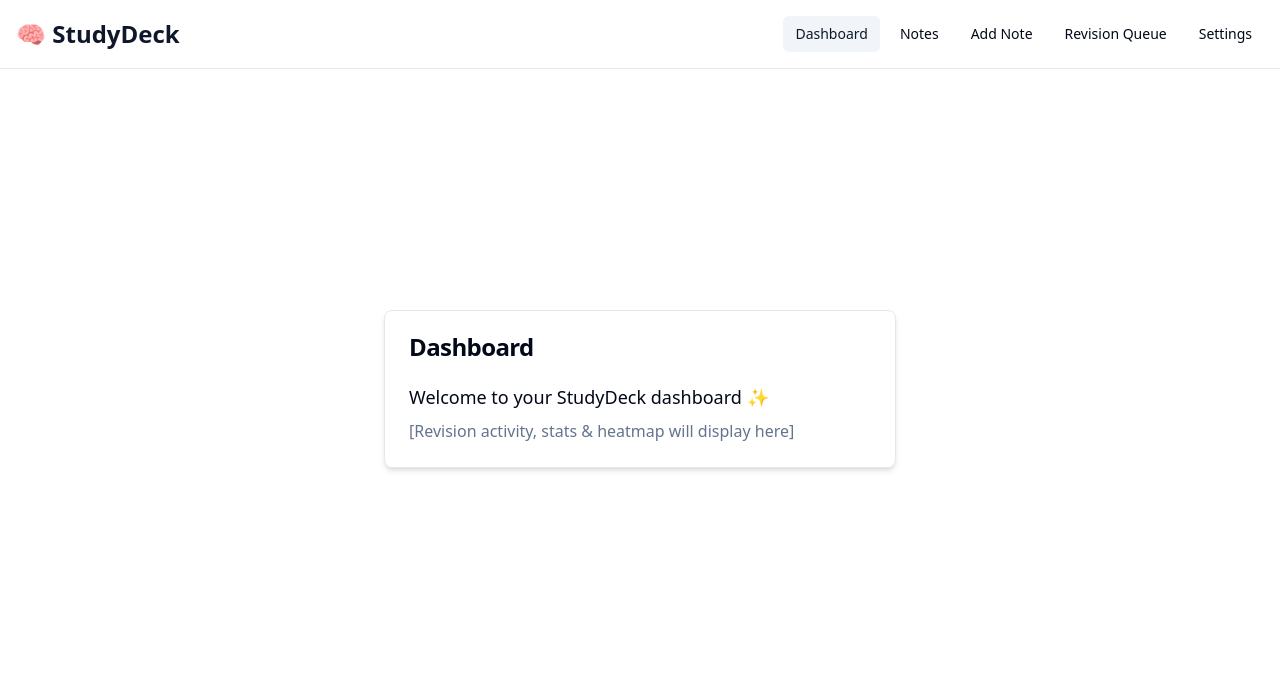
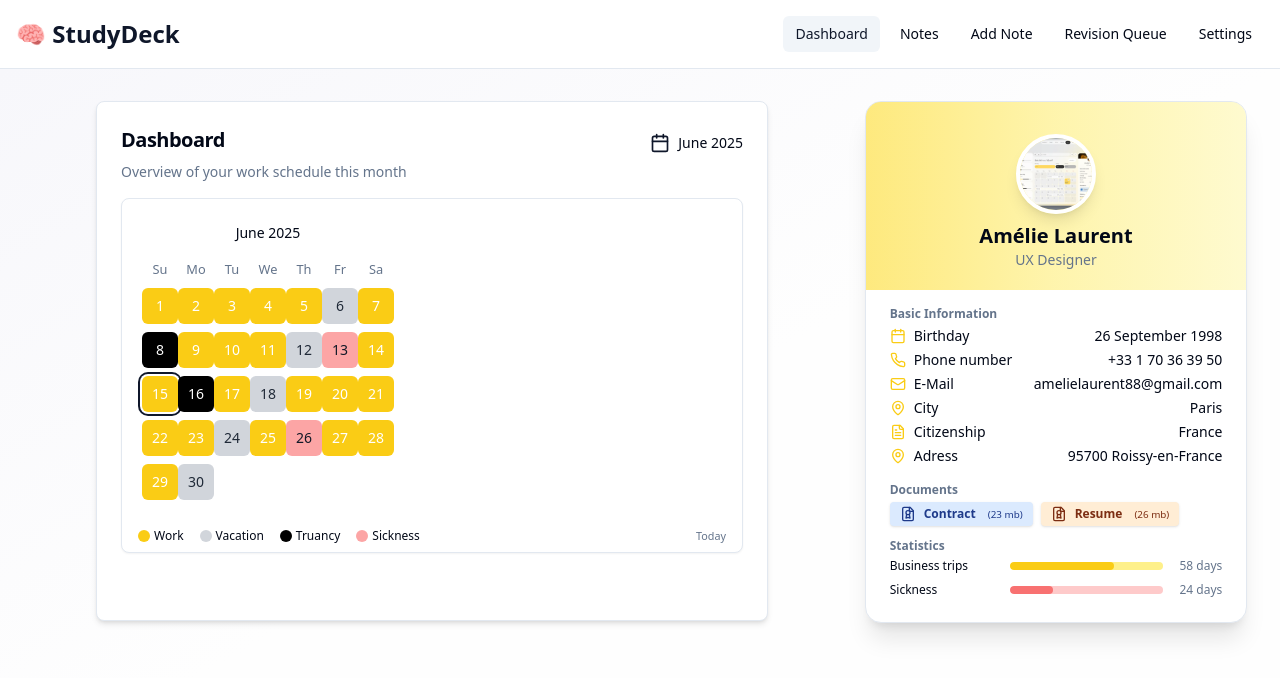
Before and after one commit to Sparshga/studydeck-revision-hub, a React (Vite) app: page /dashboard in a window 1280 px wide. Shown: the top 678 px of the page. Built offline with nearby package versions, Linux system fonts and the light colour scheme.

Commit message:
feat: Implement dashboard UI with calendar and profile card
Adds a calendar component to the dashboard, displaying the current date and work indicators. Also includes a profile card on the right side, as per the provided image.

```diff
--- /dev/null
+++ b/src/components/ProfileCard.tsx
@@ -0,0 +1,86 @@
+
+import { Card, CardHeader, CardTitle, CardContent } from "@/components/ui/card";
+import { Calendar as CalendarIcon, Mail, MapPin, Phone, FileText, FileBadge2 } from "lucide-react";
+
+const ProfileCard = () => {
+  // Mock profile data; you can connect to real user data if available
+  return (
+    <Card className="shadow-xl animate-fade-in h-fit px-0 py-0 overflow-hidden relative rounded-2xl">
+      {/* Banner + Avatar */}
+      <div className="bg-gradient-to-r from-yellow-300/70 via-yellow-200/70 to-yellow-100/80 pt-8 pb-4 px-6">
+        <div className="flex flex-col items-center">
+          <img
+            src="/lovable-uploads/7ccb9b27-96d9-4e41-a0f2-c7e3e5e45fa9.png"
+            alt="User Avatar"
+            className="w-20 h-20 rounded-full border-4 border-white object-cover shadow-lg mb-2"
+          />
+          <div className="text-xl font-semibold">Amélie Laurent</div>
+          <div className="text-sm text-muted-foreground mb-1">UX Designer</div>
+        </div>
+      </div>
+      <CardContent className="px-6 pt-2 pb-6">
+        <div className="text-xs font-semibold text-muted-foreground mb-1 mt-2">Basic Information</div>
+        <ul className="text-sm space-y-1 mb-4">
+          <li className="flex items-center gap-2">
+            <CalendarIcon className="w-4 h-4 text-yellow-400" />
+            <span className="w-28">Birthday</span>
+            <span className="flex-1 text-right">26 September 1998</span>
+          </li>
+          <li className="flex items-center gap-2">
+            <Phone className="w-4 h-4 text-yellow-400" />
+            <span className="w-28">Phone number</span>
+            <span className="flex-1 text-right">+33 1 70 36 39 50</span>
+          </li>
+          <li className="flex items-center gap-2">
+            <Mail className="w-4 h-4 text-yellow-400" />
+            <span className="w-28">E-Mail</span>
+            <span className="flex-1 text-right truncate">amelielaurent88@gmail.com</span>
+          </li>
+          <li className="flex items-center gap-2">
+            <MapPin className="w-4 h-4 text-yellow-400" />
+            <span className="w-28">City</span>
+            <span className="flex-1 text-right">Paris</span>
+          </li>
+          <li className="flex items-center gap-2">
+            <FileText className="w-4 h-4 text-yellow-400" />
+            <span className="w-28">Citizenship</span>
+            <span className="flex-1 text-right">France</span>
+          </li>
+          <li className="flex items-center gap-2">
+            <MapPin className="w-4 h-4 text-yellow-400" />
+            <span className="w-28">Adress</span>
+            <span className="flex-1 text-right">95700 Roissy-en-France</span>
+          </li>
+        </ul>
+        <div className="font-semibold text-xs text-muted-foreground mb-1">Documents</div>
+        <div className="flex gap-2 mb-3">
+          <button className="flex gap-2 items-center bg-blue-100 text-blue-900 rounded px-2.5 py-1 text-xs font-bold shadow hover:bg-blue-200 transition">
+            <FileBadge2 className="w-4 h-4" /> Contract
+            <span className="ml-1 font-normal text-[0.82em]">(23 mb)</span>
+          </button>
+          <button className="flex gap-2 items-center bg-orange-100 text-orange-900 rounded px-2.5 py-1 text-xs font-bold shadow hover:bg-orange-200 transition">
+            <FileBadge2 className="w-4 h-4" /> Resume
+            <span className="ml-1 font-normal text-[0.82em]">(26 mb)</span>
+          </button>
+        </div>
+        <div className="font-semibold text-xs text-muted-foreground mb-1">Statistics</div>
+        <div className="mb-2 flex gap-2 items-center">
+          <span className="w-28 text-xs">Business trips</span>
+          <div className="flex-1 bg-yellow-200 h-2 rounded mr-2 relative overflow-hidden">
+            <div className="bg-yellow-400 h-2 rounded absolute left-0 top-0" style={{ width: "68%" }} />
+          </div>
+          <span className="text-xs text-muted-foreground">58 days</span>
+        </div>
+        <div className="flex gap-2 items-center">
+          <span className="w-28 text-xs">Sickness</span>
+          <div className="flex-1 bg-red-200 h-2 rounded mr-2 relative overflow-hidden">
+            <div className="bg-red-400 h-2 rounded absolute left-0 top-0" style={{ width: "28%" }} />
+          </div>
+          <span className="text-xs text-muted-foreground">24 days</span>
+        </div>
+      </CardContent>
+    </Card>
+  );
+};
+
+export default ProfileCard;
--- a/src/pages/Dashboard.tsx
+++ b/src/pages/Dashboard.tsx
@@ -1,17 +1,100 @@
 
+import { Calendar } from "@/components/ui/calendar";
 import { Card, CardHeader, CardTitle, CardContent } from "@/components/ui/card";
+import { User, Mail, Calendar as CalendarIcon, MapPin, Phone } from "lucide-react";
+import * as React from "react";
+import ProfileCard from "@/components/ProfileCard";
 
-const Dashboard = () => (
-  <main className="flex min-h-[80vh] flex-col items-center justify-center p-8 bg-background">
-    <Card className="w-full max-w-lg shadow-md animate-fade-in">
-      <CardHeader>
-        <CardTitle>Dashboard</CardTitle>
-      </CardHeader>
-      <CardContent>
-        <p className="text-lg mb-2">Welcome to your StudyDeck dashboard ✨</p>
-        <p className="text-muted-foreground">[Revision activity, stats & heatmap will display here]</p>
-      </CardContent>
-    </Card>
-  </main>
-);
+function getMockDays() {
+  // For simplicity, yellow for 'work', gray for 'vacation', black for 'truancy'
+  const result: { [key: string]: "work" | "vacation" | "truancy" | "sickness" } = {};
+  const now = new Date();
+  for (let i = 1; i <= 31; i++) {
+    if (i % 6 === 0) result[new Date(now.getFullYear(), now.getMonth(), i).toDateString()] = "vacation";
+    else if (i % 8 === 0) result[new Date(now.getFullYear(), now.getMonth(), i).toDateString()] = "truancy";
+    else if (i % 13 === 0) result[new Date(now.getFullYear(), now.getMonth(), i).toDateString()] = "sickness";
+    else result[new Date(now.getFullYear(), now.getMonth(), i).toDateString()] = "work";
+  }
+  return result;
+}
+
+// Helper to render the colored dots or background in the calendar
+const dayStyles = {
+  work: "bg-yellow-400 text-white font-bold",
+  vacation: "bg-gray-300 text-gray-700 font-medium",
+  truancy: "bg-black text-white",
+  sickness: "bg-pink-200 text-gray-800 font-medium"
+}
+
+const Dashboard = () => {
+  const [date, setDate] = React.useState<Date | undefined>(new Date());
+  const mockDays = React.useMemo(() => getMockDays(), []);
+
+  return (
+    <main className="min-h-[90vh] w-full flex flex-col lg:flex-row items-stretch justify-center gap-8 bg-gradient-to-br from-[#f7f7fb] via-[#fefefe] to-[#fefefe] p-2 sm:p-8">
+      {/* Main content (calendar) */}
+      <div className="flex-1 flex items-start justify-center">
+        <Card className="w-full max-w-2xl shadow-md animate-fade-in p-0 flex flex-col min-h-[520px]">
+          <CardHeader className="pb-2 pt-6 px-6 flex flex-row items-center justify-between">
+            <CardTitle className="text-xl">Dashboard</CardTitle>
+            <div className="flex gap-2 items-center">
+              <CalendarIcon className="w-5 h-5 text-primary" />
+              <span className="text-sm text-foreground">{date ? date.toLocaleString(undefined, { month: "long", year: "numeric" }) : ""}</span>
+            </div>
+          </CardHeader>
+          <CardContent className="flex flex-col gap-2 pt-0 pb-6 px-6">
+            <div className="text-muted-foreground mb-2 text-sm">
+              Overview of your work schedule this month
+            </div>
+            <div className="border rounded-lg p-2 bg-white shadow-sm overflow-x-auto pointer-events-auto">
+              <Calendar
+                mode="single"
+                selected={date}
+                onSelect={setDate}
+                className="pointer-events-auto"
+                modifiers={{
+                  work: Object.keys(mockDays)
+                    .filter((d) => mockDays[d] === "work")
+                    .map((d) => new Date(d)),
+                  vacation: Object.keys(mockDays)
+                    .filter((d) => mockDays[d] === "vacation")
+                    .map((d) => new Date(d)),
+                  truancy: Object.keys(mockDays)
+                    .filter((d) => mockDays[d] === "truancy")
+                    .map((d) => new Date(d)),
+                  sickness: Object.keys(mockDays)
+                    .filter((d) => mockDays[d] === "sickness")
+                    .map((d) => new Date(d)),
+                  today: [new Date()]
+                }}
+                modifiersClassNames={{
+                  work: "bg-yellow-400 text-white rounded-full",
+                  vacation: "bg-gray-300 text-gray-800 rounded-full",
+                  truancy: "bg-black text-white rounded-full",
+                  sickness: "bg-red-300 text-gray-900 rounded-full",
+                  today: "ring-2 ring-primary ring-offset-2 font-bold"
+                }}
+                fromDate={new Date(new Date().getFullYear(), new Date().getMonth(), 1)}
+                toDate={new Date(new Date().getFullYear(), new Date().getMonth()+1, 0)}
+                showOutsideDays={false}
+              />
+              <div className="flex gap-4 mt-4 px-2 text-xs items-center">
+                <span className="flex gap-1 items-center"><span className="w-3 h-3 rounded-full bg-yellow-400 inline-block"></span>Work</span>
+                <span className="flex gap-1 items-center"><span className="w-3 h-3 rounded-full bg-gray-300 inline-block"></span>Vacation</span>
+                <span className="flex gap-1 items-center"><span className="w-3 h-3 rounded-full bg-black inline-block"></span>Truancy</span>
+                <span className="flex gap-1 items-center"><span className="w-3 h-3 rounded-full bg-red-300 inline-block"></span>Sickness</span>
+                <span className="ml-auto text-[0.9em] text-muted-foreground">Today</span>
+              </div>
+            </div>
+          </CardContent>
+        </Card>
+      </div>
+      {/* Right side profile card */}
+      <aside className="w-full lg:max-w-sm flex justify-center">
+        <ProfileCard />
+      </aside>
+    </main>
+  );
+};
+
 export default Dashboard;
```
Also changed, not shown: public/lovable-uploads/7ccb9b27-96d9-4e41-a0f2-c7e3e5e45fa9.png (added).
